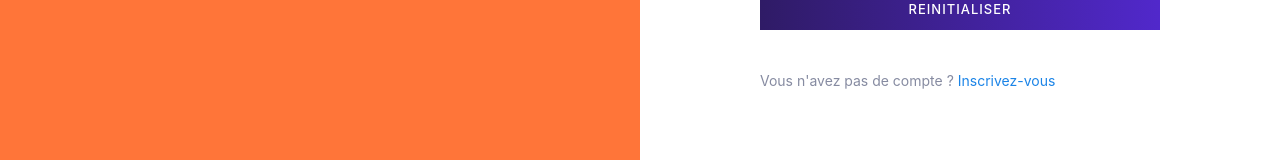
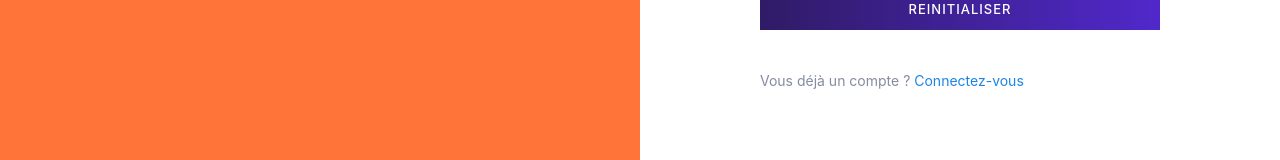
Before and after one commit to adewalesamuel/novaworkonline-user, a React (Create React App) app: page /nouveau-motdepasse in a window 1280 px wide. Shown: the part 493-653 px from the top of the page. Built offline with nearby package versions, Linux system fonts and the light colour scheme.

Commit message:
PasswordNew update

```diff
--- a/src/components/forms/PasswordNewForm.js
+++ b/src/components/forms/PasswordNewForm.js
@@ -19,8 +19,8 @@ export function PasswordNewForm(props) {
                 {props.isDisabled ? "Chargement..." : "Reinitialiser"}
             </button>
 
-            <p className="mg-t-40 mg-b-0">Vous n'avez pas de compte ?
-                <Link to="/inscription"> Inscrivez-vous</Link>
+            <p className="mg-t-40 mg-b-0">Vous déjà un compte ?
+                <Link to="/connexion"> Connectez-vous</Link>
             </p>
         </form>
     )
--- a/src/services/AuthService.js
+++ b/src/services/AuthService.js
@@ -4,7 +4,8 @@ const  ENPOINTS = {
     Login: 'login',
     Logout: 'logout',
     Register: 'register',
-    PasswordForget: 'forgot-password'
+    PasswordForget: 'forgot-password',
+    PasswordReset: 'reset-password'
 };
 
 
@@ -24,10 +25,14 @@ const forgotPassword = (payload, signal) => {
     return Api.post(ENPOINTS.PasswordForget, payload, signal)
 }
 
+const resetPassword = (payload, signal) => {
+    return Api.post(ENPOINTS.PasswordReset, payload, signal)
+}
 
 export const AuthService = {
     register,
     login,
     logout,
-    forgotPassword
+    forgotPassword,
+    resetPassword
 }
--- a/src/views/PasswordNewView.js
+++ b/src/views/PasswordNewView.js
@@ -5,9 +5,12 @@ import { Components } from "../components";
 import logo from '../assets/img/logo.png';
 import { useState } from "react";
 import { Services } from "../services";
+import { useSearchParams } from "react-router-dom";
 
 export function PasswordNewView(props){
     const aborController = new AbortController();
+
+    const [searchParms,] = useSearchParams();
 
     const [password, setPassword] = useState('');
     const [password_confirmation, setPassword_confirmation] = useState('');
@@ -18,20 +21,27 @@ export function PasswordNewView(props){
         e.preventDefault();
         setMessages([]);
 
-        if (password !== password_confirmation)
-            setMessages(['Les mots de passe ne correspondent pas!']);
+        // if (password !== password_confirmation)
+        //     setMessages(['Les mots de passe ne correspondent pas!']);
 
         setIsDisabled(true);
 
         try {
-            const payload = {password, password_confirmation};
+            const payload = {
+                password,
+                password_confirmation,
+                token: searchParms.get('token'),
+                email: searchParms.get('email')
+            };
 
-            const { status } = await Services.AuthService.forgotPassword(
+            const { status } = await Services.AuthService.resetPassword(
                 JSON.stringify(payload), aborController.signal)
 
             setMessages([status]);
-            //redirect
+            setPassword('')
+            setPassword_confirmation('');
         } catch (error) {
+            console.log(error);
             // Utils.Error.handleError(error);
 
             if ('messages' in error)
```
